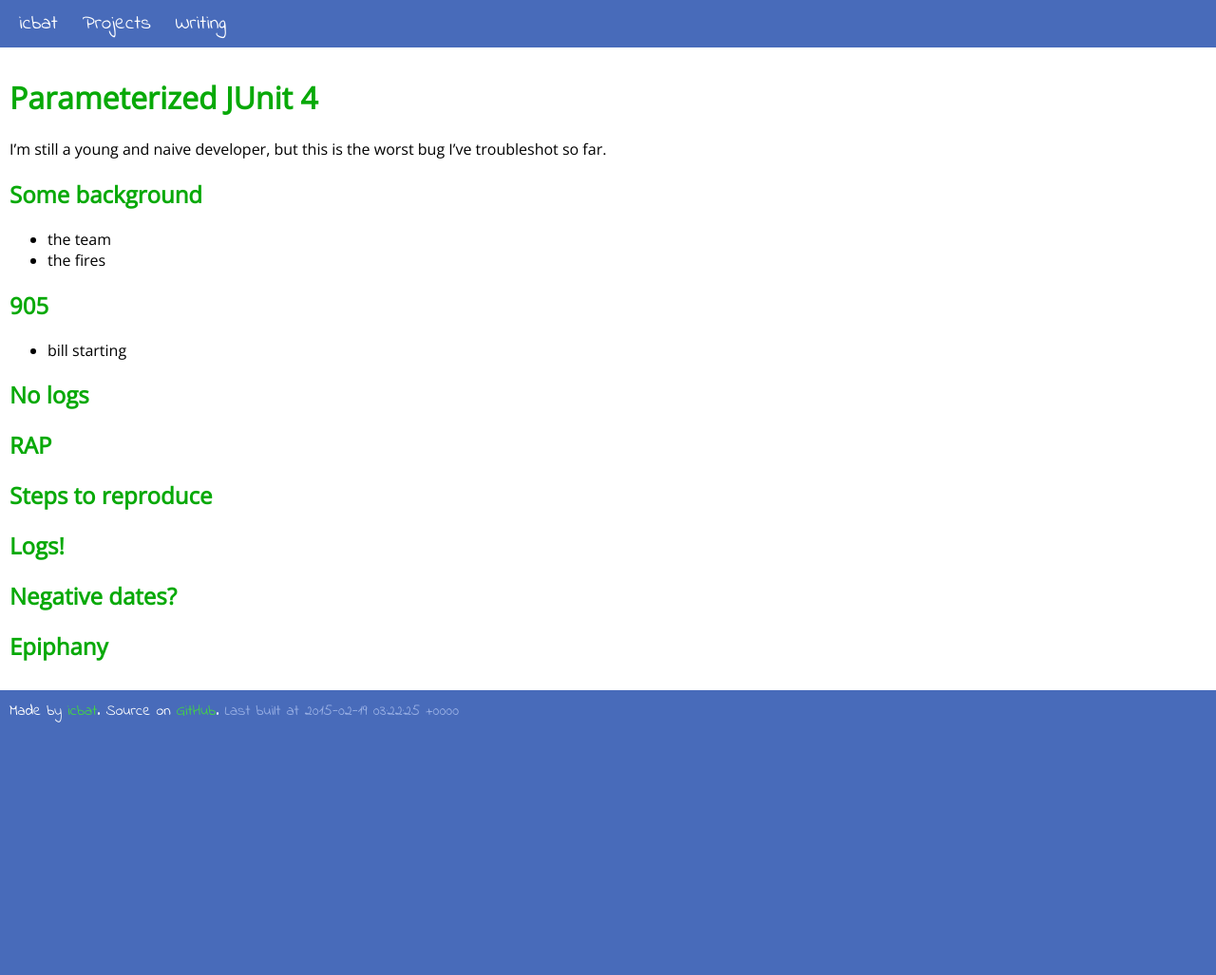
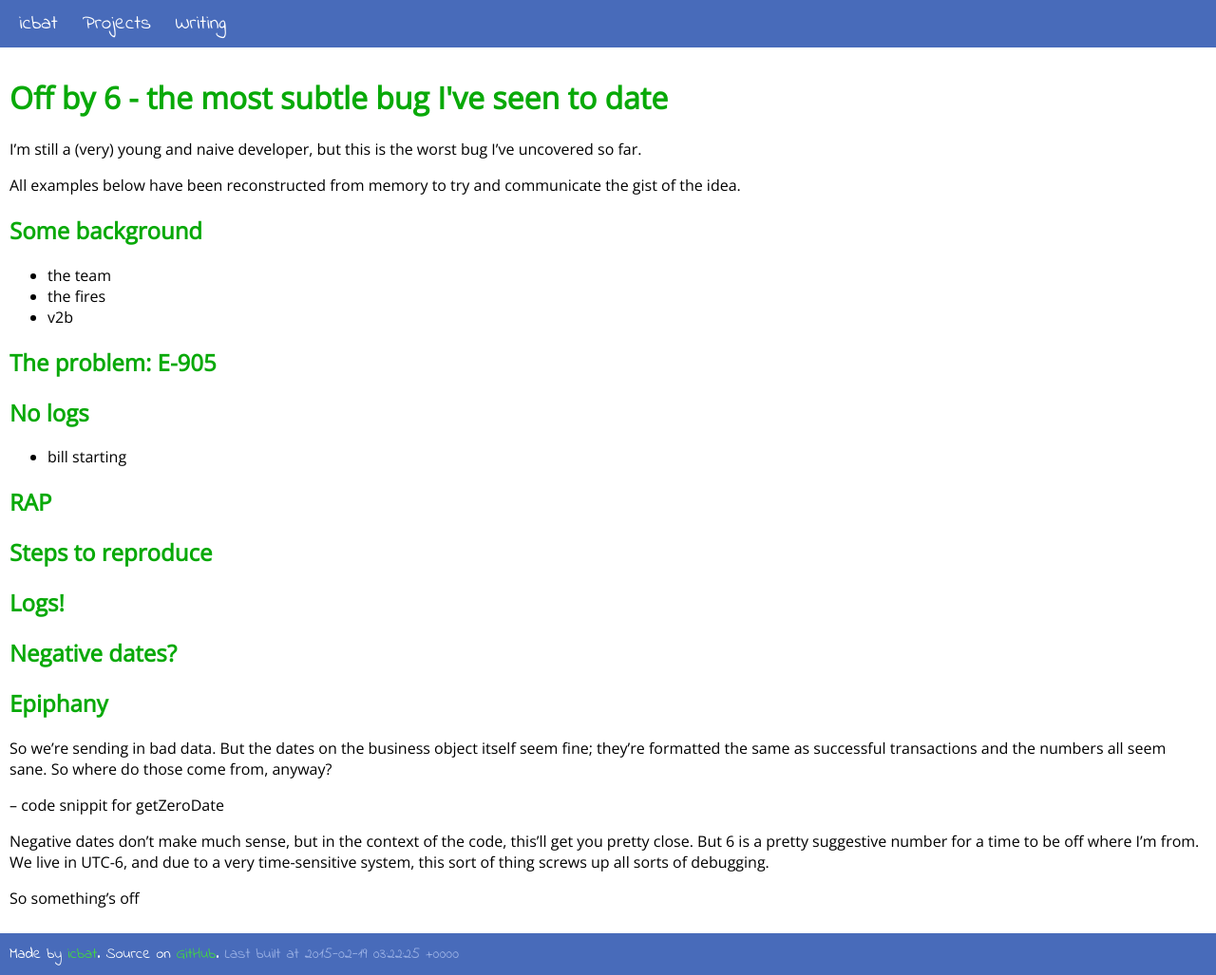
Before and after one commit to icbat/icbat.github.io, a Jekyll site: the page built from writing/_posts/2015-02-18-off-by-6.md, in a window 1280 px wide. Shown: the whole page at 95% size. Built offline with Jekyll 4.4.1, drawn with Linux system fonts in a browser that asks for light colours; before the commit the page ends 900 px from its top, so only the background shows below that.

Commit message:
improving outline, fleshing out a bit

```diff
--- a/writing/_posts/2015-02-18-off-by-6.md
+++ b/writing/_posts/2015-02-18-off-by-6.md
@@ -1,22 +1,26 @@
 ---
 layout: post
-title: Parameterized JUnit 4
+title: Off by 6 - the most subtle bug I've seen to date
 ---
 
-I'm still a young and naive developer, but this is the worst bug I've troubleshot so far.
+I'm still a (very) young and naive developer, but this is the worst bug I've uncovered so far.
+
+All examples below have been reconstructed from memory to try and communicate the gist of the idea.
 
 ## Some background
 
 - the team
 - the fires
+- v2b
 
-## 905
+## The problem:  E-905
 
-- bill starting
+
+
 
 ## No logs
 
-
+- bill starting
 
 ## RAP
 
@@ -34,3 +38,11 @@ I'm still a young and naive developer, but this is the worst bug I've troublesho
 
 
 ## Epiphany
+
+So we're sending in bad data. But the dates on the business object itself seem fine; they're formatted the same as successful transactions and the numbers all seem sane. So where do those come from, anyway?
+
+-- code snippit for getZeroDate
+
+Negative dates don't make much sense, but in the context of the code, this'll get you pretty close. But 6 is a pretty suggestive number for a time to be off where I'm from. We live in UTC-6, and due to a very time-sensitive system, this sort of thing screws up all sorts of debugging.
+
+So something's off
```
